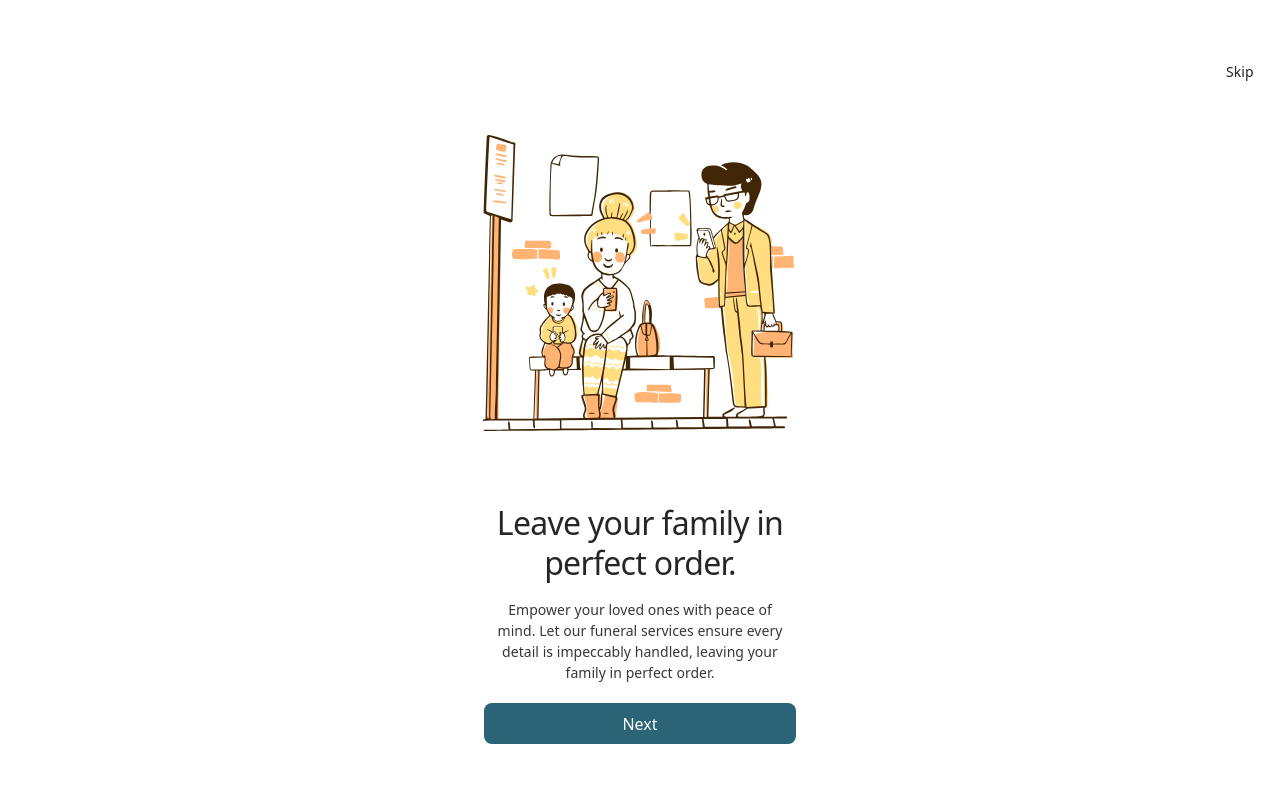
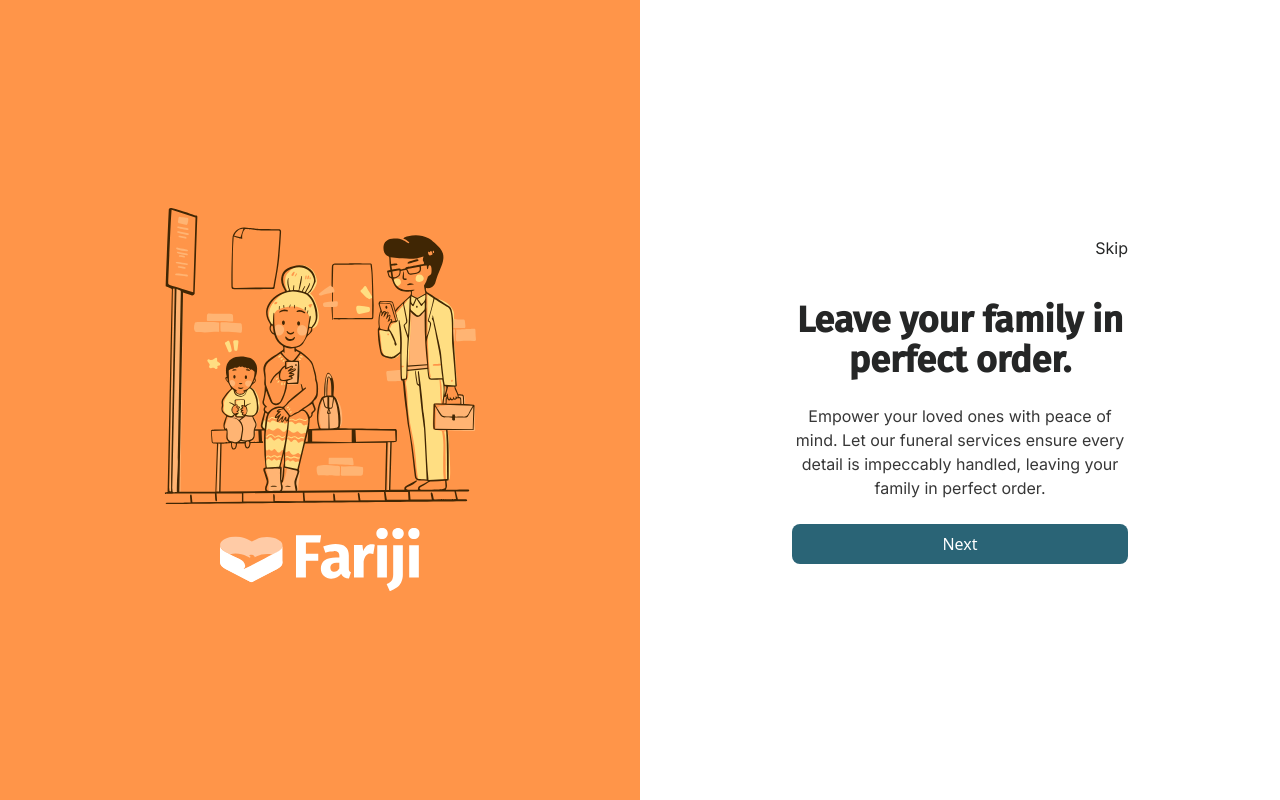
Before and after one commit to Amaris-Digital/fariji, a React (Vite) app in the folder client/: page /splash2 in a window 1280 px wide. Built offline with nearby package versions, Linux system fonts and the light colour scheme; no server answers.

Commit message:
update splash screens code to scale well with larger screens

```diff
--- a/client/src/pages/splash/Splash.tsx
+++ b/client/src/pages/splash/Splash.tsx
@@ -4,6 +4,8 @@ import Splash1Svg from '../../assets/Splash1.svg';
 import Splash2Svg from '../../assets/Splash2.svg';
 import Splash3Svg from '../../assets/Splash3.svg';
 import Splash4Svg from '../../assets/Splash4.svg';
+import Fariji from '../../assets/logo.svg'
+import Logo from '../../assets/images/auth/login/far2.png'
 
 
 export interface SplashProps {
@@ -33,35 +35,53 @@ export const Splash1: React.FC = () => {
     };
 
     return (
-      <div className=" w-full h-screen bg-[#FFFFFF] ">
-          <div className="flex flex-row justify-end items-center pt-[56px] px-[24px] pb-[16px] gap-[16px] absolute w-[360px] h-[102px] right-0 top-0">
-          <p className="w-[30px] h-[21px] font-sans font-normal text-[14px] leading-[150%] tracking-wide text-[#252626]" style={{ letterSpacing: '0.003em'}}>
+      <div className="flex w-full h-screen bg-[#FFFFFF]">
+
+        {/* Left side */}
+        <div className="hidden sm:flex w-1/2 bg-[#FF9549] justify-center items-center">
+          <div className="text-center">
+            <img src={Splash2Svg} alt="logo" />
+            <div className="flex justify-center mt-6">
+              <img src={Fariji} alt="logo" className="h-16" />
+            </div>
+          </div>
+        </div>
+
+        {/* Right side */}
+        <div className="w-full sm:w-1/2 flex justify-center items-center">
+          <div className="sm:w-96  p-6 ">
+            <div className="flex flex-row justify-end items-center pt-8 pb-2 gap-2">
+              <p
+              className="text-xs font-inter font-normal text-[#252626] md:text-base cursor-pointer"
+              onClick={handleNext}
+              >
                 Skip
               </p>
             </div>
-      <div className="absolute left-[6.6%] right-[6.95%] top-[16.88%] bottom-[46.12%] w-[311] h-[296] flex items-center justify-center">
-      <img
-        src={Splash2Svg}
-        alt="image" />
-
+            <div className="flex items-center justify-center sm:hidden">
+              <img src={Splash2Svg} alt="image" />
             </div>
 
-        <div className="flex flex-col items-center pt-0 px-[24px] pb-[56px] gap-[32px] absolute w-[360px] h-[297px] left-1/2 transform -translate-x-1/2 bottom-0">
-          <div className="flex flex-col items-center p-0 gap-[16px] w-[287px] h-[168px]">
-            <h2 className="font-heading font-normal text-[32px] leading-[125%] text-center text-[#252626] tracking-tighter-lg" style={{ letterSpacing: '-0.022em' }}>
+            <div className="flex flex-col items-center pt-4 pb-8 gap-4">
+              <div className="flex flex-col items-center gap-2">
+                <h2 className="sm:text-4xl text-[32px] font-fira font-semibold text-center text-[#252626] sm:pt-4">
                   Leave your family in perfect order.
                 </h2>
-            <p className=" font-sans font-normal text-[14px] leading-[150%] text-center tracking-wide text-[#373737]" style={{ letterSpacing: '0.003em' }}>
-            Empower your loved ones with peace of mind. Let our funeral services ensure every detail is impeccably handled, leaving your family in perfect order.
+                <p className="text-sm font-inter font-normal text-center text-[#373737] sm:pt-4 sm:pb-2 md:text-base">
+                  Empower your loved ones with peace of mind. Let our funeral services ensure every detail is impeccably
+                  handled, leaving your family in perfect order.
                 </p>
               </div>
               <button
-          className="flex flex-row justify-center items-center px-[24px] py-[10px] gap-[10px] w-[312px] h-[41px] text-white bg-[#2A6476] rounded-lg"
+                className="flex items-center justify-center w-full h-10 px-4 text-sm text-white bg-[#2A6476] rounded-lg md:text-base"
                 onClick={handleNext}
               >
                 Next
               </button>
             </div>
+          </div>
+        </div>
+
       </div>
     );
   };
@@ -72,35 +92,52 @@ export const Splash1: React.FC = () => {
     };
 
     return (
-      <div className=" w-full h-screen bg-[#FFFFFF] ">
-      <div className="flex flex-row justify-end items-center pt-[56px] px-[24px] pb-[16px] gap-[16px] absolute w-[360px] h-[102px] right-0 top-0">
-      <p className="w-[30px] h-[21px] font-sans font-normal text-[14px] leading-[150%] tracking-wide text-[#252626]" style={{ letterSpacing: '0.003em'}}>
+      <div className="flex w-full h-screen bg-[#FFFFFF]">
+
+        {/* Left side */}
+        <div className="hidden sm:flex w-1/2 bg-[#FF9549] justify-center items-center">
+          <div className="text-center">
+            <img src={Splash3Svg} alt="logo" />
+            <div className="flex justify-center mt-6">
+              <img src={Fariji} alt="logo" className="h-16" />
+            </div>
+          </div>
+        </div>
+
+        {/* Right side */}
+        <div className="w-full sm:w-1/2 flex justify-center items-center">
+          <div className="sm:w-96  p-6 ">
+            <div className="flex flex-row justify-end items-center pt-8 pb-2 gap-2">
+              <p
+              className="text-xs font-inter font-normal text-[#252626] md:text-base cursor-pointer"
+              onClick={handleNext}
+              >
                 Skip
               </p>
             </div>
-  <div className="absolute left-[6.6%] right-[6.95%] top-[16.88%] bottom-[46.12%] w-[311] h-[296] flex items-center justify-center">
-  <img
-    src={Splash3Svg}
-    alt="image" />
-
+            <div className="flex items-center justify-center sm:hidden">
+              <img src={Splash3Svg} alt="image" />
             </div>
 
-    <div className="flex flex-col items-center pt-0 px-[24px] pb-[56px] gap-[32px] absolute w-[360px] h-[297px] left-1/2 transform -translate-x-1/2 bottom-0">
-      <div className="flex flex-col items-center p-0 gap-[16px] w-[287px] h-[168px]">
-        <h2 className="font-heading font-normal text-[32px] leading-[125%] text-center text-[#252626] tracking-tighter-lg" style={{ letterSpacing: '-0.022em' }}>
+            <div className="flex flex-col items-center pt-4 pb-8 gap-4">
+              <div className="flex flex-col items-center gap-2">
+                <h2 className="sm:text-4xl text-[32px] font-fira font-semibold text-center text-[#252626] sm:pt-4">
                 Be remembered in your own words.
                 </h2>
-        <p className=" font-sans font-normal text-[14px] leading-[150%] text-center tracking-wide text-[#373737]" style={{ letterSpacing: '0.003em' }}>
+                <p className="text-sm font-inter font-normal text-center text-[#373737] sm:pt-4 sm:pb-2 md:text-base">
                 Share your authentic self through your own words, leaving behind a lasting tribute that honors your life.
                 </p>
               </div>
               <button
-      className="flex flex-row justify-center items-center px-[24px] py-[10px] gap-[10px] w-[312px] h-[41px] bg-[#2A6476] text-white rounded-lg"
+                className="flex items-center justify-center w-full h-10 px-4 text-sm text-white bg-[#2A6476] rounded-lg md:text-base"
                 onClick={handleNext}
               >
                 Next
               </button>
             </div>
+          </div>
+        </div>
+
       </div>
     );
   };
@@ -111,38 +148,133 @@ export const Splash1: React.FC = () => {
     };
 
     return (
-      <div className=" w-full h-screen bg-[#FFFFFF] ">
-      <div className="flex flex-row justify-end items-center pt-[56px] px-[24px] pb-[16px] gap-[16px] absolute w-[360px] h-[102px] right-0 top-0">
-      <p className="w-[30px] h-[21px] font-sans font-normal text-[14px] leading-[150%] tracking-wide text-[#252626]" style={{ letterSpacing: '0.003em'}}>
+      <div className="flex w-full h-screen bg-[#FFFFFF]">
+
+        {/* Left side */}
+        <div className="hidden sm:flex w-1/2 bg-[#FF9549] justify-center items-center">
+          <div className="text-center">
+            <img src={Splash4Svg} alt="logo" />
+            <div className="flex justify-center mt-6">
+              <img src={Fariji} alt="logo" className="h-16" />
+            </div>
+          </div>
+        </div>
+
+        {/* Right side */}
+        <div className="w-full sm:w-1/2 flex justify-center items-center">
+          <div className="sm:w-96  p-6 ">
+            <div className="flex flex-row justify-end items-center pt-8 pb-2 gap-2">
+              <p
+              className="text-xs font-inter font-normal text-[#252626] md:text-base cursor-pointer"
+              onClick={handleNext}
+              >
                 Skip
               </p>
             </div>
-  <div className="absolute left-[6.6%] right-[6.95%] top-[16.88%] bottom-[46.12%] w-[311] h-[296] flex items-center justify-center">
-  <img
-    src={Splash4Svg}
-    alt="image" />
-
+            <div className="flex items-center justify-center sm:hidden">
+              <img src={Splash4Svg} alt="image" />
             </div>
 
-    <div className="flex flex-col items-center pt-0 px-[24px] pb-[56px] gap-[32px] absolute w-[360px] h-[297px] left-1/2 transform -translate-x-1/2 bottom-0">
-      <div className="flex flex-col items-center p-0 gap-[16px] w-[287px] h-[168px]">
-        <h2 className="font-heading font-normal text-[32px] leading-[125%] text-center text-[#252626] tracking-tighter-lg" style={{ letterSpacing: '-0.022em' }}>
+            <div className="flex flex-col items-center pt-4 pb-8 gap-4">
+              <div className="flex flex-col items-center gap-2">
+                <h2 className="sm:text-4xl text-[32px] font-fira font-semibold text-center text-[#252626] sm:pt-4">
                 Prepare your loved ones in advance.
                 </h2>
-        <p className=" font-sans font-normal text-[14px] leading-[150%] text-center tracking-wide text-[#373737]" style={{ letterSpacing: '0.003em' }}>
+                <p className="text-sm font-inter font-normal text-center text-[#373737] sm:pt-4 sm:pb-2 md:text-base">
                 Planning for the future can be a daunting task, but taking steps to prepare your loved ones in advance can alleviate the burden during challenging times.
                 </p>
               </div>
               <button
-      className="flex flex-row justify-center items-center px-[24px] py-[10px] gap-[10px] w-[312px] h-[41px] bg-[#2A6476] text-white rounded-lg"
+                className="flex items-center justify-center w-full h-10 px-4 text-sm text-white bg-[#2A6476] rounded-lg md:text-base"
                 onClick={handleNext}
               >
                 Next
               </button>
             </div>
           </div>
+        </div>
+
+      </div>
     );
   };
+
+  // export const Splash3: React.FC<SplashProps> = ({ onNext }) => {
+  //   const handleNext = () => {
+  //     onNext();
+  //   };
+
+  //   return (
+  //     <div className=" w-full h-screen bg-[#FFFFFF] ">
+  //     <div className="flex flex-row justify-end items-center pt-[56px] px-[24px] pb-[16px] gap-[16px] absolute w-[360px] h-[102px] right-0 top-0">
+  //     <p className="w-[30px] h-[21px] font-sans font-normal text-[14px] leading-[150%] tracking-wide text-[#252626]" style={{ letterSpacing: '0.003em'}}>
+  //     Skip
+  //   </p>
+  // </div>
+  // <div className="absolute left-[6.6%] right-[6.95%] top-[16.88%] bottom-[46.12%] w-[311] h-[296] flex items-center justify-center">
+  // <img
+  //   src={Splash3Svg}
+  //   alt="image" />
+
+  // </div>
+
+  //   <div className="flex flex-col items-center pt-0 px-[24px] pb-[56px] gap-[32px] absolute w-[360px] h-[297px] left-1/2 transform -translate-x-1/2 bottom-0">
+  //     <div className="flex flex-col items-center p-0 gap-[16px] w-[287px] h-[168px]">
+  //       <h2 className="font-heading font-normal text-[32px] leading-[125%] text-center text-[#252626] tracking-tighter-lg" style={{ letterSpacing: '-0.022em' }}>
+  //       Be remembered in your own words.
+  //       </h2>
+  //       <p className=" font-sans font-normal text-[14px] leading-[150%] text-center tracking-wide text-[#373737]" style={{ letterSpacing: '0.003em' }}>
+  //       Share your authentic self through your own words, leaving behind a lasting tribute that honors your life.
+  //       </p>
+  //     </div>
+  //     <button
+  //     className="flex flex-row justify-center items-center px-[24px] py-[10px] gap-[10px] w-[312px] h-[41px] bg-[#2A6476] text-white rounded-lg"
+  //     onClick={handleNext}
+  //     >
+  //       Next
+  //     </button>
+  //   </div>
+  // </div>
+  //   );
+  // };
+
+  // export const Splash4: React.FC<SplashProps> = ({ onNext }) => {
+  //   const handleNext = () => {
+  //     onNext();
+  //   };
+
+  //   return (
+  //     <div className=" w-full h-screen bg-[#FFFFFF] ">
+  //     <div className="flex flex-row justify-end items-center pt-[56px] px-[24px] pb-[16px] gap-[16px] absolute w-[360px] h-[102px] right-0 top-0">
+  //     <p className="w-[30px] h-[21px] font-sans font-normal text-[14px] leading-[150%] tracking-wide text-[#252626]" style={{ letterSpacing: '0.003em'}}>
+  //     Skip
+  //   </p>
+  // </div>
+  // <div className="absolute left-[6.6%] right-[6.95%] top-[16.88%] bottom-[46.12%] w-[311] h-[296] flex items-center justify-center">
+  // <img
+  //   src={Splash4Svg}
+  //   alt="image" />
+
+  // </div>
+
+  //   <div className="flex flex-col items-center pt-0 px-[24px] pb-[56px] gap-[32px] absolute w-[360px] h-[297px] left-1/2 transform -translate-x-1/2 bottom-0">
+  //     <div className="flex flex-col items-center p-0 gap-[16px] w-[287px] h-[168px]">
+  //       <h2 className="font-heading font-normal text-[32px] leading-[125%] text-center text-[#252626] tracking-tighter-lg" style={{ letterSpacing: '-0.022em' }}>
+  //       Prepare your loved ones in advance.
+  //       </h2>
+  //       <p className=" font-sans font-normal text-[14px] leading-[150%] text-center tracking-wide text-[#373737]" style={{ letterSpacing: '0.003em' }}>
+  //       Planning for the future can be a daunting task, but taking steps to prepare your loved ones in advance can alleviate the burden during challenging times.
+  //       </p>
+  //     </div>
+  //     <button
+  //     className="flex flex-row justify-center items-center px-[24px] py-[10px] gap-[10px] w-[312px] h-[41px] bg-[#2A6476] text-white rounded-lg"
+  //     onClick={handleNext}
+  //     >
+  //       Next
+  //     </button>
+  //   </div>
+  // </div>
+  //   );
+  // };
 
   export const Splash: React.FC = () => {
     const [isAppInstalled, setIsAppInstalled] = useState(false);
```
Lines whose indentation alone changed are shown as unchanged.
